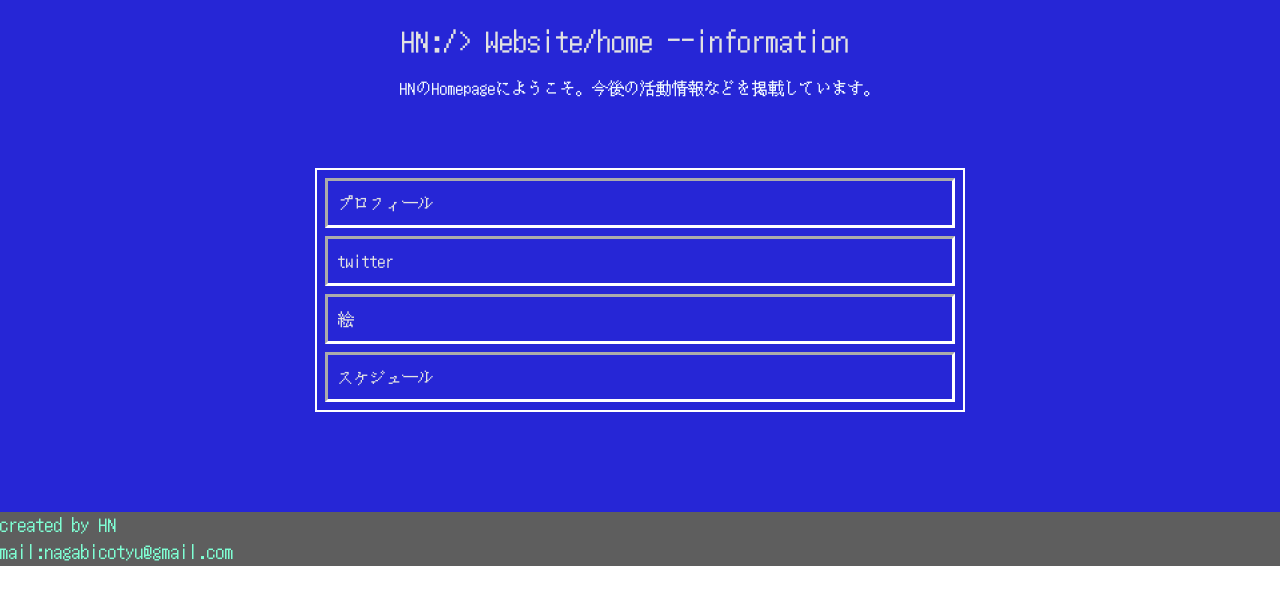
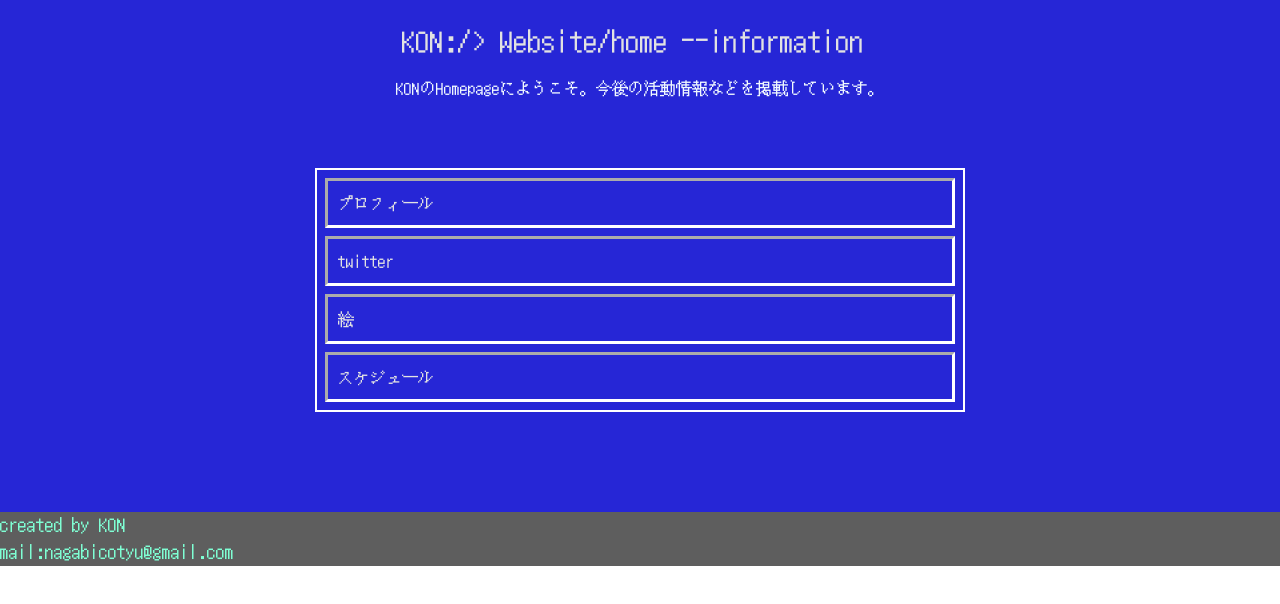
Before and after one commit to naganicotyu/1026, a Nuxt app: page / in a window 1280 px wide. Shown: the top 604 px of the page. Built offline with nearby package versions, Linux system fonts and the light colour scheme.

Commit message:
フィにっしゅ

```diff
--- a/components/boxList.vue
+++ b/components/boxList.vue
@@ -17,7 +17,7 @@
                 data(){
                 return{
                     boxes:[
-                    {boxNumber:"box1",title:"プロフィール",primary:"(名前:HN/生年月日:1998-06-29/趣味:酒)",secondary:"和歌山大学システム工学部卒。WEBシェーダーに関する技術に熱中する。卒業後フリーターとなり、塾講師やデータ校正のバイトをしながらその日暮らしを謳歌する。趣味は言語学とカメラと電子楽器収集(特にKORG製品)。",isActive:false},
+                    {boxNumber:"box1",title:"プロフィール",primary:"(名前:KON/生年月日:1998-06-29/趣味:酒)",secondary:"和歌山大学システム工学部卒。在学中はWEBシェーダーいじりを中心に、毎日地酒を嗜み楽しく過ごす。卒業後フリーターとなり、塾講師やデータ校正のバイトをしながらその日暮らしを謳歌する。趣味は言語学とカメラと電子楽器収集(特にKORG製品)。",isActive:false},
                     {boxNumber:"box2",title:"twitter",primary:"twitterです。基本的に作品の公開はこちらで行っております。",link:"https://twitter.com/K0NEHI",isActive:false},
                     {boxNumber:"box3",title:"絵",primary:"//カルーセルメニューの準備中。少々お待ちください。",secondary:"",isActive:false},
                     {boxNumber:"box4",title:"スケジュール",primary:"ふわふわ予定：現在、VR空間における全天球webサイトにを鋭意制作中。ユビキタスの変遷により、webサイトも平面からレイヤーへ、レイヤーからVRへと進化していくのでは？という問いから出発しました。",secondary:"マジ予定：12/2 歯医者　予約",isActive:false},
--- a/components/footerInfo.vue
+++ b/components/footerInfo.vue
@@ -1,6 +1,6 @@
 <template>
 <div class="footerBody">
-    <div class="footerText">created by HN</div>
+    <div class="footerText">created by KON</div>
     <div class="footerText">        mail:nagabicotyu@gmail.com</div>
     </div>
 
--- a/components/headerTitle.vue
+++ b/components/headerTitle.vue
@@ -1,7 +1,7 @@
 <template>
   <div class="headerBody">
-    <p class="headerTitle">HN:/> Website/home --information</p>
-    <p class="headerInstraction">HNのHomepageにようこそ。今後の活動情報などを掲載しています。</p>
+    <p class="headerTitle">KON:/> Website/home --information</p>
+    <p class="headerInstraction">KONのHomepageにようこそ。今後の活動情報などを掲載しています。</p>
 
   </div>
 </template>
```
